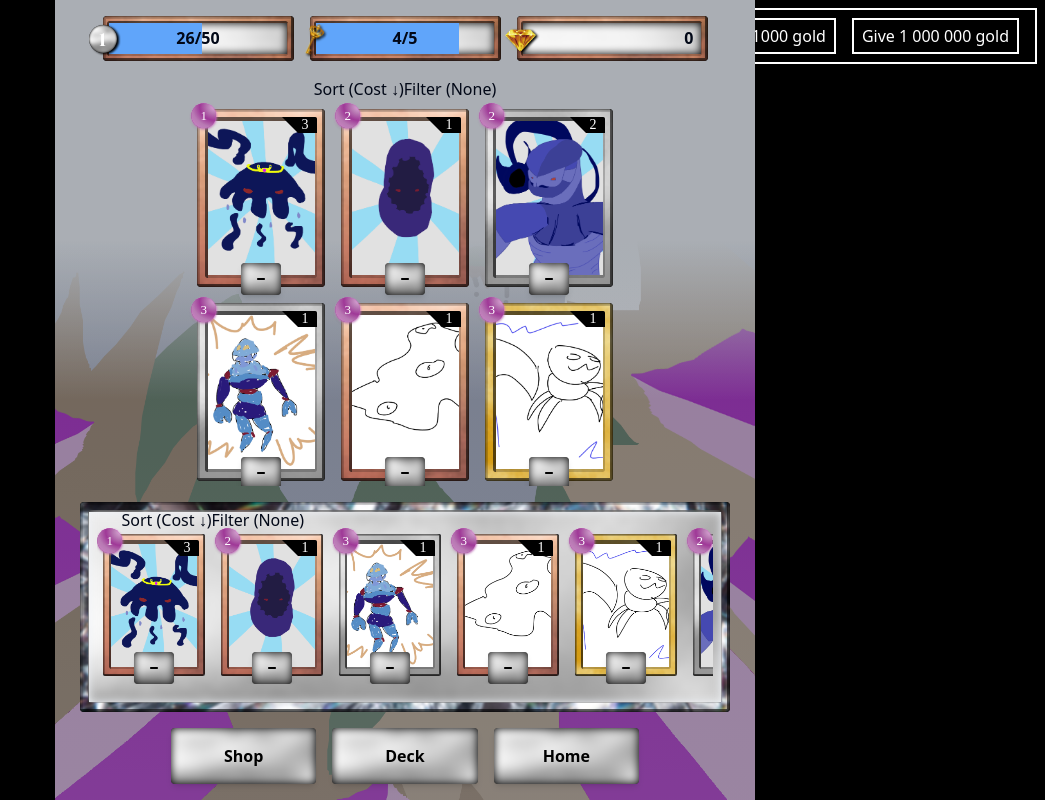
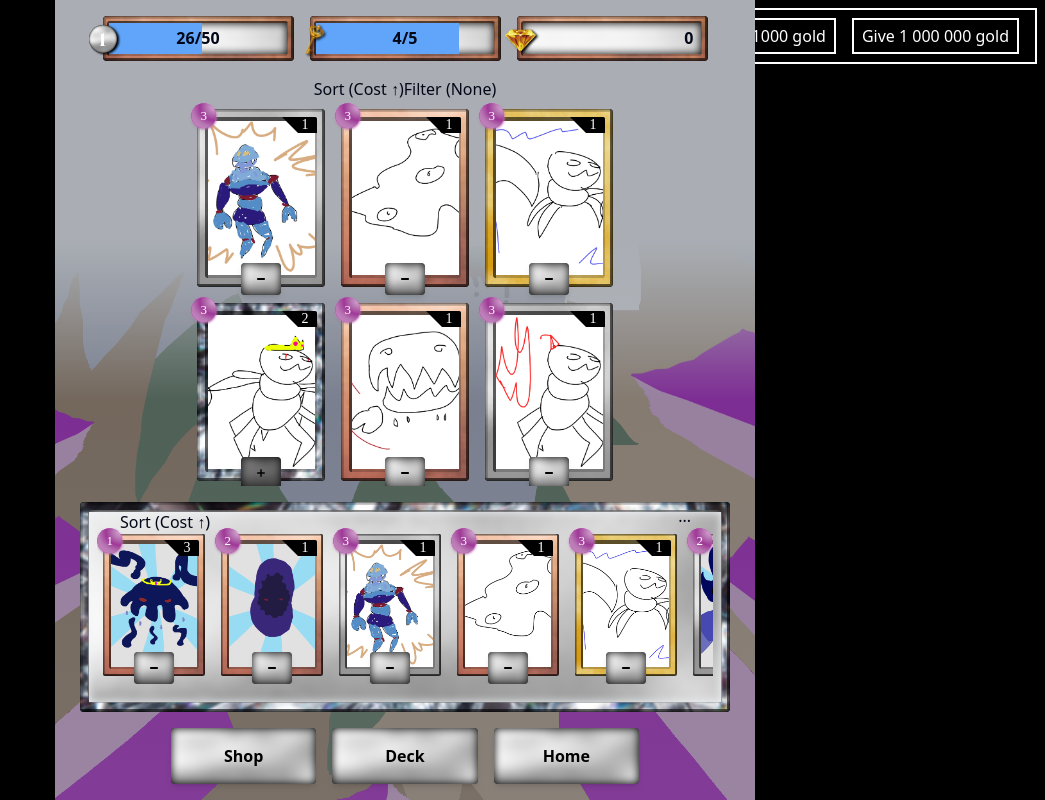
Before and after one commit to xGoldstudio/wor_tour, a React (Vite) app: page / in a window 1280 px wide. Both pictures are taken after a click on the button "Deck". Shown: the whole page, without its empty margins (235-1280 px from the left). Built offline with nearby package versions, Linux system fonts and the light colour scheme.

Commit message:
update 3

```diff
--- a/src/home/pages/deck/DeckTab.tsx
+++ b/src/home/pages/deck/DeckTab.tsx
@@ -12,13 +12,14 @@ import { preventDefault } from "@/lib/eventUtils"
 import * as _ from "lodash"
 import Box from "@/home/ui/Box"
 import { FilterModal, SortModal } from "@/home/ui/modal"
+import { CardType } from "@/cards"
 
 interface SortAndFilterBoxProps {
   classNameProps: string
   setActualSort: (sort: string) => void
   actualSort: string
-  setActualFilter: (filter: string) => void
-  actualFilter: string
+  setActualFilter?: (filter: string) => void
+  actualFilter?: string
 }
 
 function SortAndFilterBox({
@@ -30,21 +31,34 @@ function SortAndFilterBox({
 }: SortAndFilterBoxProps) {
   const [sortIsOpen, setSortIsOpen] = useState(false)
   const [filterIsOpen, setFilterIsOpen] = useState(false)
+  const deck = !!setActualFilter
   return (
     <div className={classNameProps}>
       <div>
-        <button onClick={() => setSortIsOpen(true)}>
+        <button
+          onClick={() => {
+            setSortIsOpen(true)
+            filterIsOpen ? setFilterIsOpen(false) : null
+          }}
+        >
           Sort {`(${actualSort})`}
         </button>
       </div>
-      <div>
-        <button onClick={() => setFilterIsOpen(true)}>
-          Filter {`(${actualFilter})`}
-        </button>
-      </div>
-
+      {setActualFilter && (
+        <div>
+          <button
+            onClick={() => {
+              setFilterIsOpen(true)
+              sortIsOpen ? setSortIsOpen(false) : null
+            }}
+          >
+            Filter {`(${actualFilter})`}
+          </button>
+        </div>
+      )}
       {sortIsOpen && (
         <SortModal
+          deck={deck}
           setActualSort={setActualSort}
           actualSort={actualSort}
           closeModal={() => setSortIsOpen(false)}
@@ -56,6 +70,40 @@ function SortAndFilterBox({
           actualFilter={actualFilter}
           closeModal={() => setFilterIsOpen(false)}
         />
+      )}
+    </div>
+  )
+}
+
+function ShowStat({ detailledDeck }: (CardType & { isInDeck: boolean })[]) {
+  const [showStat, setShowStat] = useState(false)
+  let costAverage = 0
+  let dmgAverage = 0
+  let attackSpeedAverage = 0
+  let hpAverage = 0
+  for (let i = 0; i < 8; i++) {
+    costAverage += detailledDeck[i].cost
+    dmgAverage += detailledDeck[i].dmg
+    attackSpeedAverage += detailledDeck[i].attackSpeed
+    hpAverage += detailledDeck[i].hp
+  }
+  costAverage /= 8
+  dmgAverage /= 8
+  attackSpeedAverage /= 8
+  hpAverage /= 8
+  return (
+    <div>
+      <div className="absolute right-16 bottom-48">
+        <button onClick={() => setShowStat(true)}>...</button>
+      </div>
+      {showStat && (
+        <div className="absolute top-48 left-64 flex flex-col z-50 bg-gray-600">
+          <div>Average Cost : {costAverage}</div>
+          <div>Damage Average : {dmgAverage.toFixed()}</div>
+          <div>Attack Speed Average : {attackSpeedAverage.toFixed(2)}</div>
+          <div>Average HP : {hpAverage.toFixed()}</div>
+          <button onClick={() => setShowStat(false)}>Close</button>
+        </div>
       )}
     </div>
   )
@@ -73,7 +121,7 @@ export default function DeckTab() {
   const deckArray = _.concat(deck, _.fill(Array(8 - deck.length), null))
   const rarityOrder = { common: 1, rare: 2, epic: 3, legendary: 4 }
 
-  const [actualSort, setActualSort] = useState("Cost ↓")
+  const [actualSort, setActualSort] = useState("Cost ↑")
   const [actualFilter, setActualFilter] = useState("None")
 
   const classNameCollections =
@@ -149,83 +197,40 @@ export default function DeckTab() {
       console.log("error on filter")
   }
 
-  const [actualSortDeck, setActualSortDeck] = useState("Cost ↓")
-  const [actualFilterDeck, setActualFilterDeck] = useState("None")
+  const [actualSortDeck, setActualSortDeck] = useState("Cost ↑")
   let detailledDeck = []
   const getCompleteInfo = usePlayerStore((state) => state.getCompleteInfo)
-  for (let i = 0; i < 8; i++) {
-    detailledDeck.push({
-      card: getCompleteInfo(deckArray[i]!),
-    })
-  }
-  // console.log(detailledDeck)
-  // detailledDeck = detailledDeck.flat(1)
-  // console.log(detailledDeck)
-  switch (actualSort) {
+  for (let i = 0; i < 8; i++) detailledDeck.push(getCompleteInfo(deckArray[i]!))
+
+  switch (actualSortDeck) {
     case "Cost ↓":
-      detailledDeck.sort((a, b) => a.card.cost - b.card.cost)
+      detailledDeck.sort((a, b) => a.cost - b.cost)
       break
     case "Cost ↑":
-      detailledDeck.sort((a, b) => a.card.cost + b.card.cost)
+      detailledDeck.sort((a, b) => a.cost + b.cost)
       break
     case "Rarity ↓":
       detailledDeck.sort(
-        (a, b) => rarityOrder[a.card.rarity] - rarityOrder[b.card.rarity]
+        (a, b) => rarityOrder[a.rarity] - rarityOrder[b.rarity]
       )
       break
     case "Rarity ↑":
       detailledDeck.sort(
-        (a, b) => rarityOrder[a.card.rarity] + rarityOrder[b.card.rarity]
+        (a, b) => rarityOrder[a.rarity] + rarityOrder[b.rarity]
       )
       break
     case "World ↓":
-      detailledDeck.sort((a, b) => a.card.world - b.card.world)
+      detailledDeck.sort((a, b) => a.world - b.world)
       break
     case "World ↑":
-      detailledDeck.sort((a, b) => a.card.world + b.card.world)
+      detailledDeck.sort((a, b) => a.world + b.world)
       break
     default:
       console.log("error on sort")
   }
+  const classNameDeck =
+    "-mb-[4.5rem] -ml-60 w-full flex justify-center items-center z-50"
 
-  switch (actualFilter) {
-    case "None":
-      detailledDeck = detailledDeck.filter((card) => card)
-      break
-    case "Level 1":
-      detailledDeck = detailledDeck.filter((card) => card.card.cost === 1)
-      break
-    case "Level 2":
-      detailledDeck = detailledDeck.filter((card) => card.card.cost === 2)
-      break
-    case "Level 3":
-      detailledDeck = detailledDeck.filter((card) => card.card.cost === 3)
-      break
-    case "Common":
-      detailledDeck = detailledDeck.filter(
-        (card) => card.card.rarity === "common"
-      )
-      break
-    case "Rare":
-      detailledDeck = detailledDeck.filter(
-        (card) => card.card.rarity === "rare"
-      )
-      break
-    case "Epic":
-      detailledDeck = detailledDeck.filter(
-        (card) => card.card.rarity === "epic"
-      )
-      break
-    case "Legendary":
-      detailledDeck = detailledDeck.filter(
-        (card) => card.card.rarity === "legendary"
-      )
-      break
-    default:
-      console.log("error on filter")
-  }
-  const classNameDeck =
-    "absolute -top-1 w-full flex justify-center items-center z-50 right-48"
   return (
     <div className="w-full grid grid-rows-[1fr_auto] absolute top-0 h-full">
       <SortAndFilterBox
@@ -244,6 +249,11 @@ export default function DeckTab() {
           ))}
         </div>
       </ScrollContainer>
+      <SortAndFilterBox
+        classNameProps={classNameDeck}
+        setActualSort={setActualSortDeck}
+        actualSort={actualSortDeck}
+      />
       <div className="w-full flex justify-center relative overflow-hidden mb-2 mt-4">
         <Box width={650} height={210} rarity="legendary">
           <div
@@ -254,28 +264,22 @@ export default function DeckTab() {
               backgroundPosition: "center",
             }}
           />
-          <SortAndFilterBox
-            classNameProps={classNameDeck}
-            setActualSort={setActualSortDeck}
-            actualSort={actualSortDeck}
-            setActualFilter={setActualFilterDeck}
-            actualFilter={actualFilterDeck}
-          />
+
           <ScrollContainer horizontal={true} vertical={false}>
             <div className="flex gap-4 relative pt-[6px] pl-[6px] pb-[8px]">
-              {deckArray.map((cardId, index) => (
+              {detailledDeck.map((cardId, index) => (
                 <div
                   className="w-full flex justify-center overflow-visible"
-                  key={cardId || `index_${index}`}
+                  key={cardId.id || `index_${index}`}
                 >
                   <div className="w-[102px] h-[142px] relative rounded-md box-content">
                     <div className="w-full h-full bg-slate-900 opacity-20 absolute" />
                     <InnerBord size={1}>
                       <></>
                     </InnerBord>
-                    {cardId !== null && (
+                    {cardId.id !== null && (
                       <div className="absolute top-0 left-0">
-                        <DeckCard cardId={cardId} isHand />
+                        <DeckCard cardId={cardId.id} isHand />
                       </div>
                     )}
                   </div>
@@ -285,6 +289,7 @@ export default function DeckTab() {
           </ScrollContainer>
         </Box>
       </div>
+      <ShowStat detailledDeck={detailledDeck} />
     </div>
   )
 }
@@ -304,7 +309,6 @@ function DeckCard({ cardId, isHand, unaddble: addable }: DeckCardProps) {
       addCardToDeck: state.addCardToDeck,
       isDeckFull: state.isDeckFull(),
     }))
-
   return (
     <>
       {isDescriptionOpen && (
--- a/src/home/ui/modal.tsx
+++ b/src/home/ui/modal.tsx
@@ -2,6 +2,7 @@ import { useEffect } from "react"
 import { createPortal } from "react-dom"
 import { Header } from "../Home"
 import { stopPropagation } from "@/lib/eventUtils"
+import { cn } from "@/lib/utils"
 
 interface ModalProps {
   children: React.ReactNode
@@ -103,12 +104,14 @@ interface SortModalProps {
   setActualSort: (sort: string) => void
   actualSort: string
   closeModal: () => void
+  deck: boolean
 }
 
 export function SortModal({
   setActualSort,
   actualSort,
   closeModal,
+  deck,
 }: SortModalProps) {
   const sortList = [
     "Cost ↓",
@@ -122,9 +125,14 @@ export function SortModal({
   const handleChange = (event: React.ChangeEvent<HTMLSelectElement>) => {
     setActualSort(event.target.value)
   }
-
+  console.log(deck)
   return (
-    <div className="flex flex-col items-center justify-center w-44 h-20 bg-gray-500 absolute top-48 z-50">
+    <div
+      className={cn(
+        "flex flex-col items-center justify-center w-44 h-20 bg-gray-500 absolute top-48 z-50",
+        !deck && "left-[16.37rem]"
+      )}
+    >
       <label>Order cards by :</label>
       <select name="criteria" onChange={handleChange}>
         {sortList.map((sortCriteria, index) => (
@@ -144,8 +152,8 @@ export function SortModal({
 }
 
 interface FilterModalProps {
-  setActualFilter: (filter: string) => void
-  actualFilter: string
+  setActualFilter?: (filter: string) => void
+  actualFilter?: string
   closeModal: () => void
 }
 
@@ -166,7 +174,7 @@ export function FilterModal({
   ]
 
   const handleChange = (event: React.ChangeEvent<HTMLSelectElement>) => {
-    setActualFilter(event.target.value)
+    if (setActualFilter) setActualFilter(event.target.value)
   }
 
   return (
```
